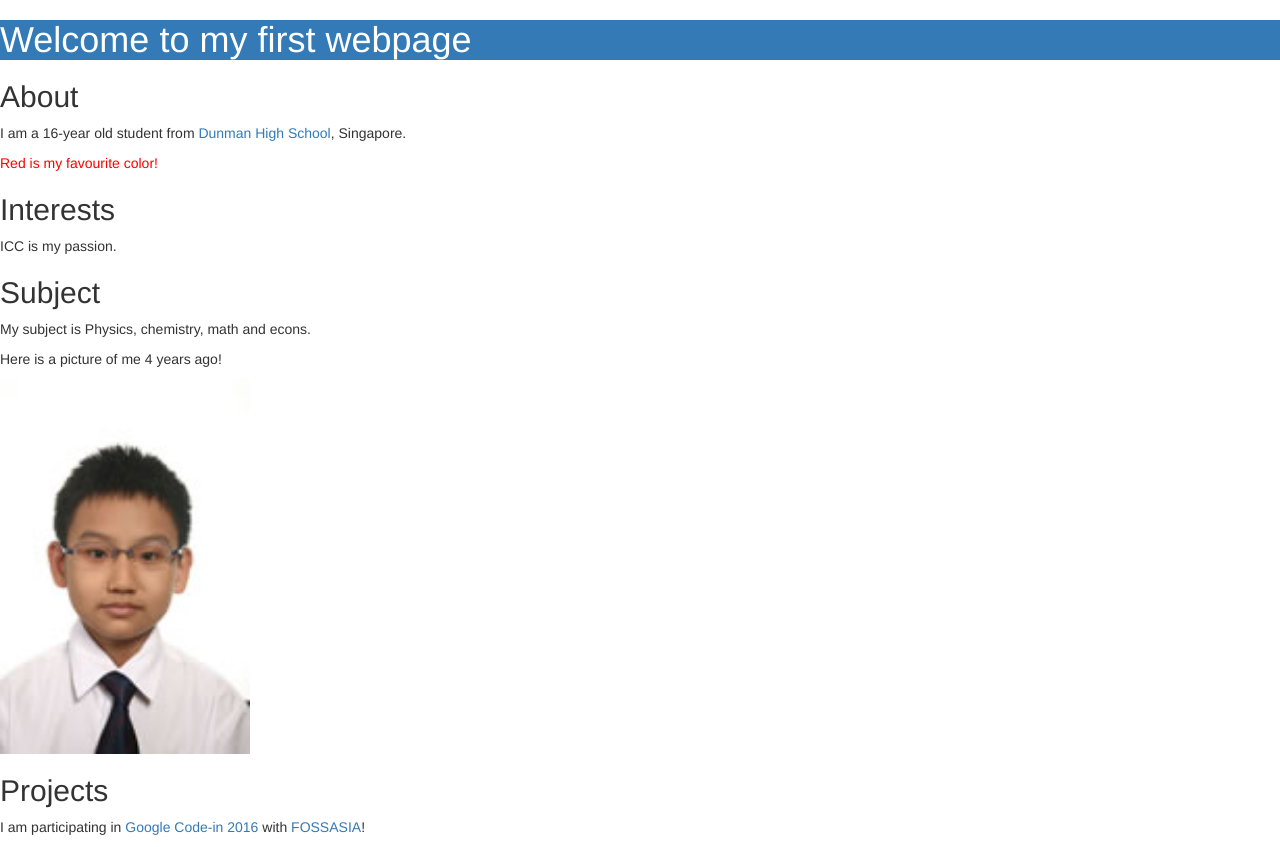
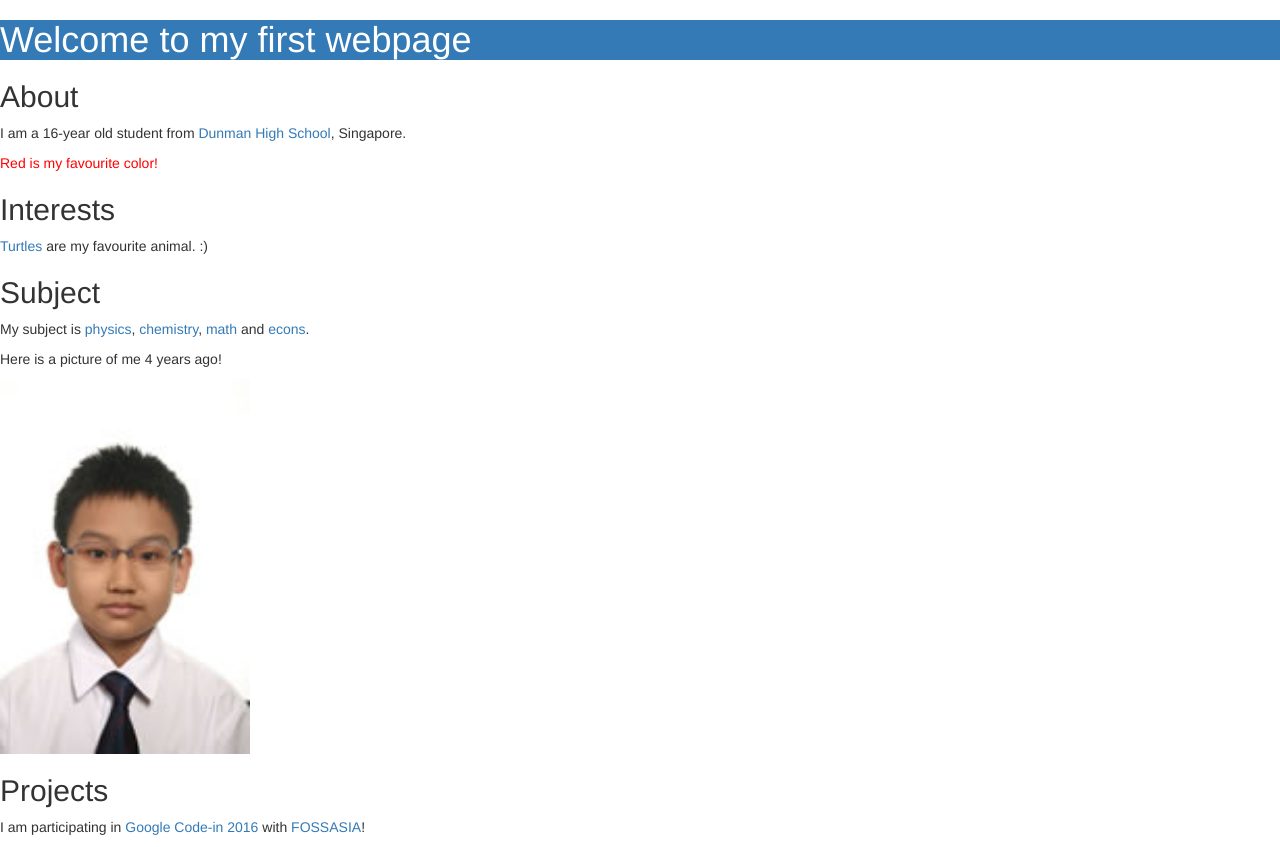
Before and after one commit to ScrubMYisMe/ScrubMYisMe.github.io, a plain HTML site: page index.html in a window 1280 px wide. Drawn offline with nearby package versions, Linux system fonts and the light colour scheme.

Commit message:
Update index.html

```diff
--- a/index.html
+++ b/index.html
@@ -21,9 +21,9 @@
     <p>I am a 16-year old student from <a href="http://www.dunmanhigh.moe.edu.sg">Dunman High School</a>, Singapore.</p>
     <p id="fav"> Red is my favourite color! </p>
     <h2>Interests</h2>
-    <p> ICC is my passion.</p>
+    <p><a href="https://en.wikipedia.org/wiki/Turtle">Turtles</a> are my favourite animal. :)</p>
     <h2>Subject</h2>
-    <p> My subject is Physics, chemistry, math and econs. </p>
+    <p> My subject is <a href="https://en.wikipedia.org/wiki/Physics">physics</a>, <a href="https://en.wikipedia.org/wiki/Chemistry">chemistry</a>, <a href="https://en.wikipedia.org/wiki/mathematics">math</a> and <a href="https://en.wikipedia.org/wiki/economics">econs</a>. </p>
     <p>Here is a picture of me 4 years ago!</p>
     <img src="image.jpeg">
     <h2>Projects</h2>
```
